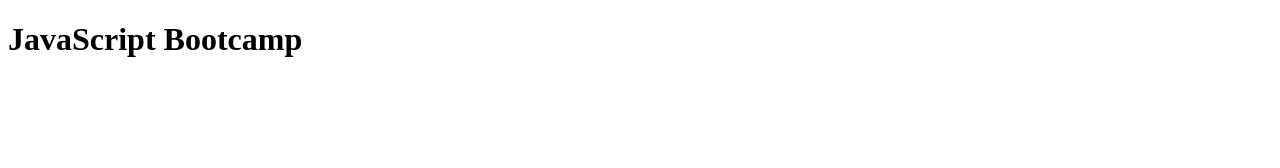
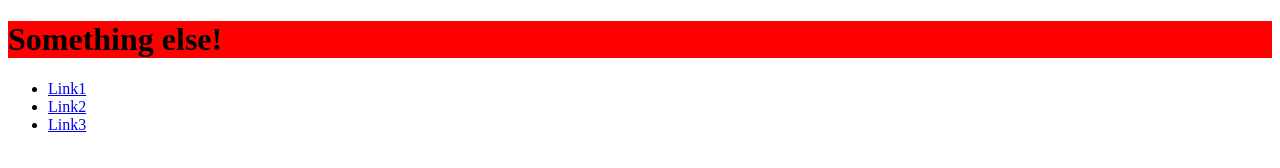
Before and after one commit to MahabirGupt/Learning_JavaScript, a plain HTML site: page index.html in a window 1280 px wide. Drawn offline with Linux system fonts and the light colour scheme.

Commit message:
Travesing DOM

```diff
--- a/index.html
+++ b/index.html
@@ -10,5 +10,10 @@
     <h1>JavaScript Bootcamp</h1>
     <!-- Always put your JS code in the body so that the webpage gets loaded first -->
     <script src="script.js"></script>
+    <ul>
+      <li><a href="#">Link1</a></li>
+      <li><a href="#">Link2</a></li>
+      <li><a href="#">Link3</a></li>
+    </ul>
   </body>
 </html>
--- a/script.js
+++ b/script.js
@@ -1161,3 +1161,20 @@ console.log(document.title);
 console.log(document.body);
 // accessing the body's children
 console.log(document.body.children);
+// accessing the body's children
+console.log(document.body.children[0].textContent);
+document.body.children[0].textContent = "Something else!";
+document.body.children[0].style.backgroundColor = "red";
+console.log(document.body.children[0].children[0]);
+// accessing the first child
+console.log(document.body.firstChild);
+// accessing the first element child
+console.log(document.body.firstElementChild);
+// accessing the last element child
+console.log(document.body.lastElementChild);
+
+console.log(
+  document.body.firstElementChild.firstElementChild.nextElementSibling
+);
+
+console.log(document.body.firstElementChild.firstElementChild.parentElement);
```
